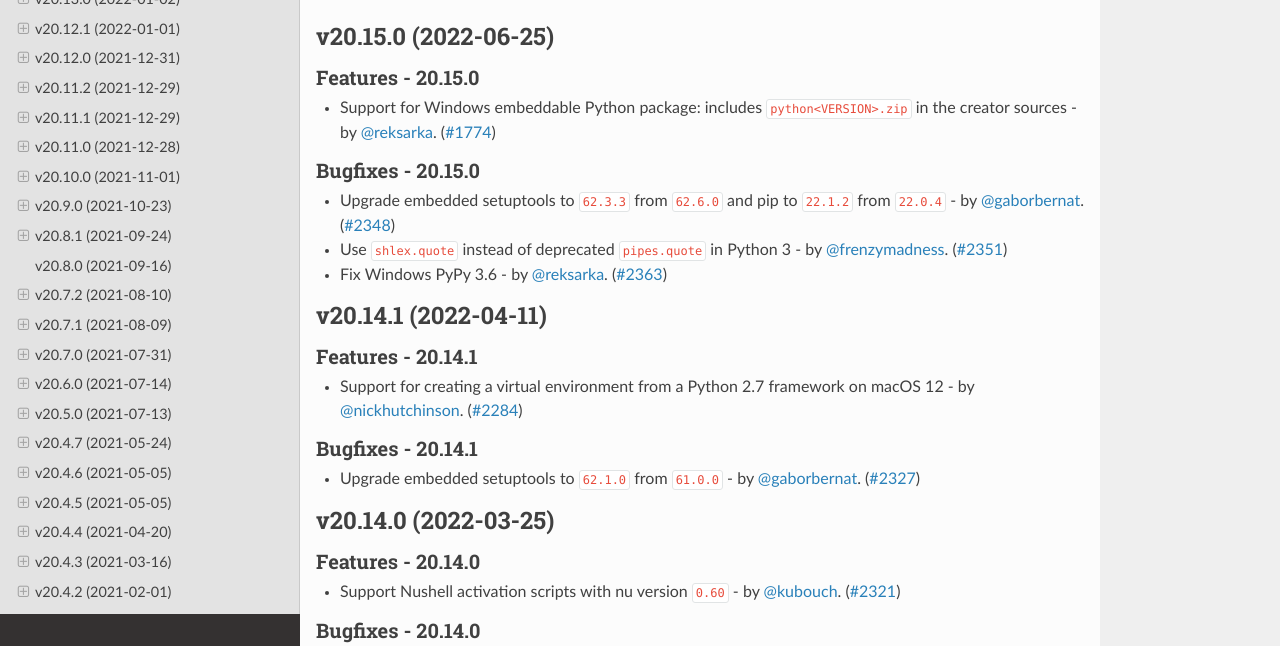
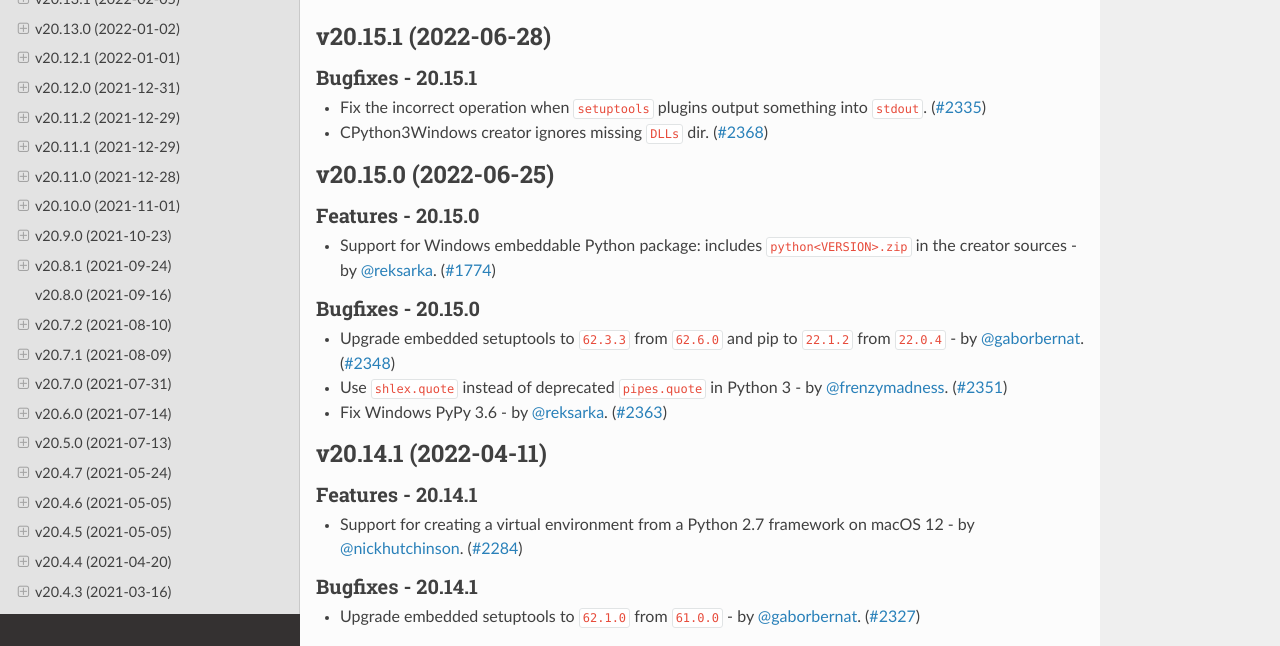
Before and after one commit to pypa/virtualenv, a Sphinx documentation site: the page built from docs/changelog.rst, in a window 1280 px wide and 900 px high, cut to the strip 254-900 px from the top of the window. Built offline with Sphinx 7.4.7 and the Read the Docs theme 2.0.0, drawn with Linux system fonts in a browser that asks for light colours; pages that are not in the unit, such as notebooks, are missing from menus; the version number could not be read and is left out; some of the changed text lies outside the part shown.

Commit message:
release 20.15.1

```diff
--- a/docs/changelog.rst
+++ b/docs/changelog.rst
@@ -4,6 +4,15 @@ Release History
 .. include:: _draft.rst
 
 .. towncrier release notes start
+
+v20.15.1 (2022-06-28)
+---------------------
+
+Bugfixes - 20.15.1
+~~~~~~~~~~~~~~~~~~
+- Fix the incorrect operation when ``setuptools`` plugins output something into ``stdout``. (`#2335 <https://github.com/pypa/virtualenv/issues/2335>`_)
+- CPython3Windows creator ignores missing ``DLLs`` dir. (`#2368 <https://github.com/pypa/virtualenv/issues/2368>`_)
+
 
 v20.15.0 (2022-06-25)
 ---------------------
--- a/docs/changelog/2335.bugfix.rst
+++ /dev/null
@@ -1 +0,0 @@
-Fix the incorrect operation when ``setuptools`` plugins output something into ``stdout``.
--- a/docs/changelog/2368.bugfix.rst
+++ /dev/null
@@ -1 +0,0 @@
-CPython3Windows creator ignores missing ``DLLs`` dir.
```
